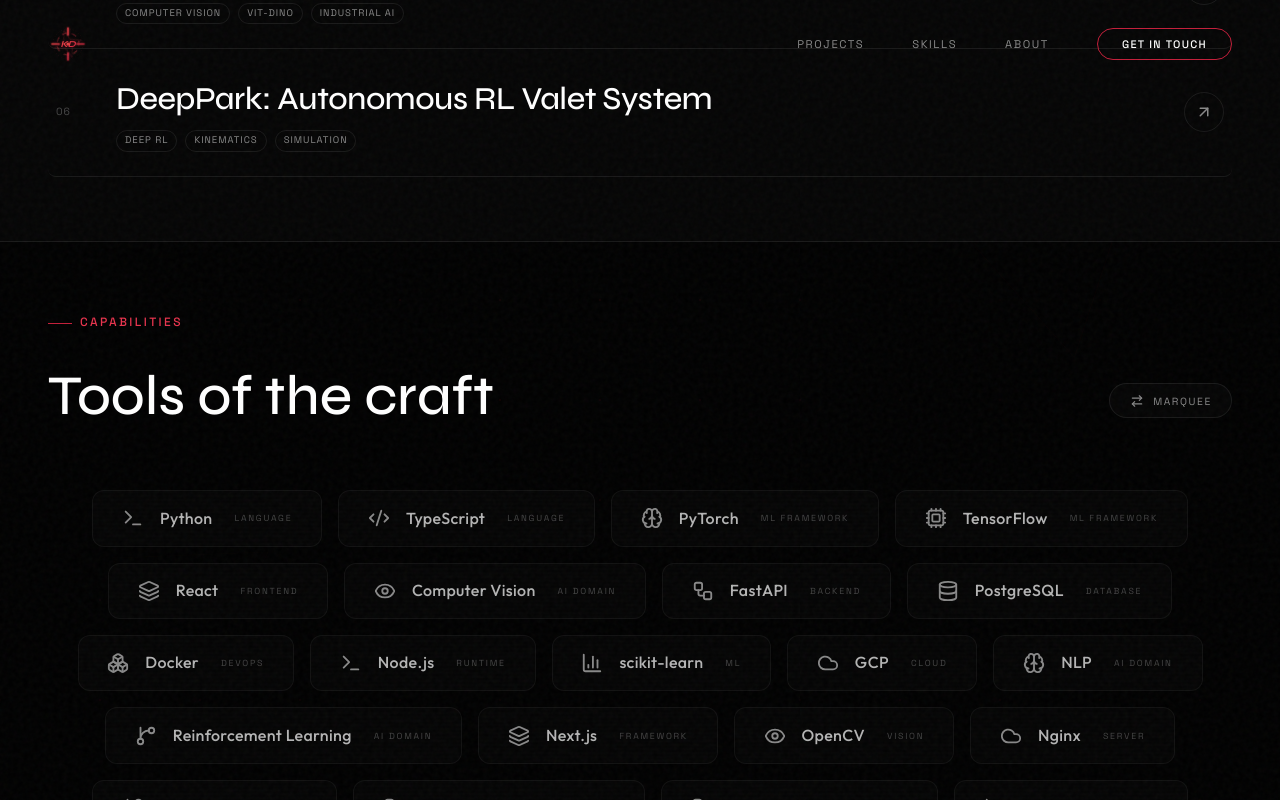
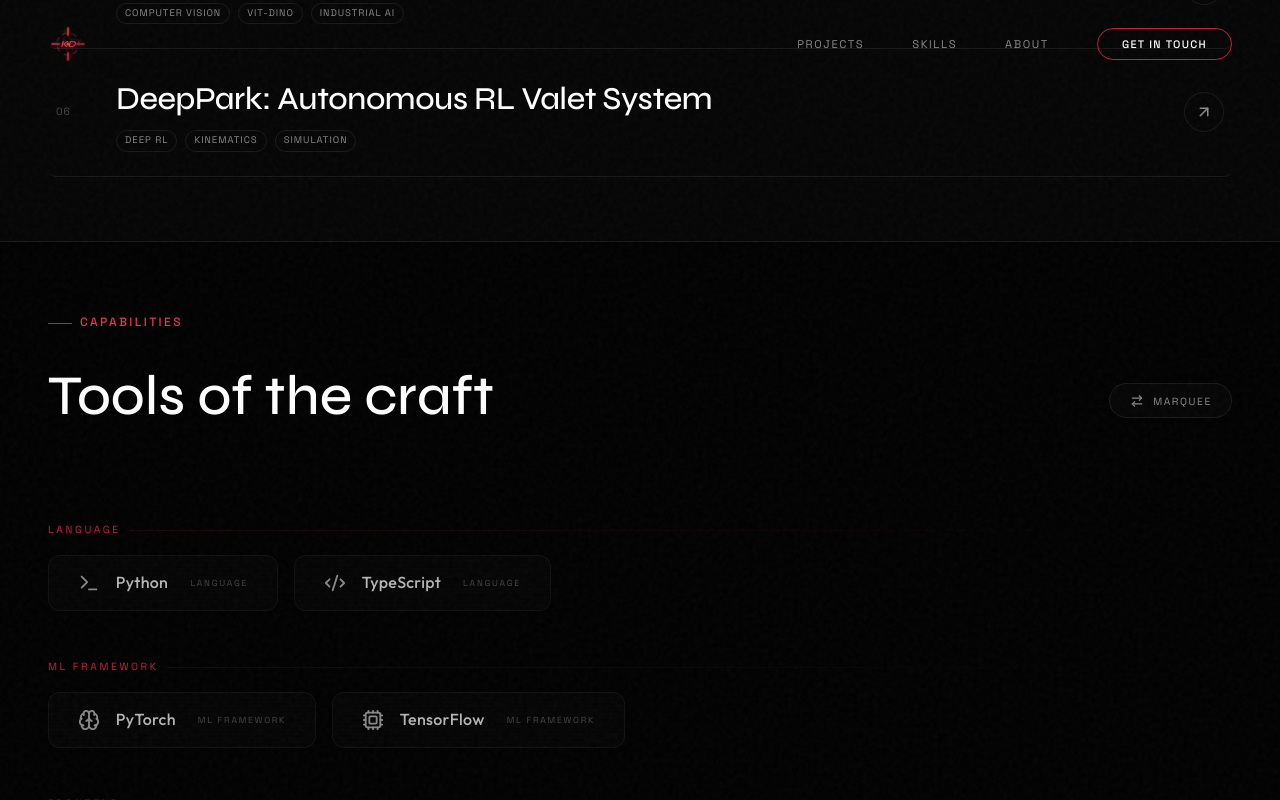
Before and after one commit to KritishX/portfolio-website, a React (Vite) app: page / in a window 1280 px wide. Both pictures are taken after a click on the button "VIEW ALL". Shown: the part 1746-2546 px from the top of the page. Built offline with nearby package versions, Linux system fonts and the light colour scheme; a web font is replaced by a local one.

Commit message:
design: redesigned skills assembly with categorized snapping and audit sweep

```diff
--- a/src/components/Skills.tsx
+++ b/src/components/Skills.tsx
@@ -55,8 +55,13 @@
         <motion.div
           key={`${skill.name}-${i}`}
           className="skill-pill"
-          layoutId={i < skills.length ? skill.name : undefined}
-          transition={{ duration: 0.6, ease: [0.16, 1, 0.3, 1] }}
+          layoutId={i < skills.length ? `skill-${skill.name}` : undefined}
+          transition={{
+            type: "spring",
+            stiffness: 400,
+            damping: 35,
+            mass: 0.8
+          }}
         >
           <skill.icon className="skill-pill-icon" />
           <span className="skill-pill-name">{skill.name}</span>
@@ -69,6 +74,9 @@
 
 export default function Skills() {
   const [isGrid, setIsGrid] = useState(false)
+
+  // Grouped skills for the "Audit" view
+  const categories = Array.from(new Set(allSkills.map(s => s.category)))
 
   return (
     <section className="skills section" id="skills">
@@ -105,28 +113,58 @@
           </motion.button>
         </div>
 
+        <div className="skills-view-wrap">
           <AnimatePresence mode="popLayout">
             {isGrid ? (
               <motion.div
                 key="grid"
-              className="skills-grid"
+                className="skills-grid-view"
                 initial={{ opacity: 0 }}
                 animate={{ opacity: 1 }}
                 exit={{ opacity: 0 }}
-              transition={{ duration: 0.4 }}
+                transition={{ duration: 0.5 }}
               >
-              {allSkills.map((skill) => (
+                {/* Technical Scanning Sweep during assembly */}
+                <motion.div
+                  className="skills-scan-line"
+                  initial={{ left: '-10%' }}
+                  animate={{ left: '110%' }}
+                  transition={{ duration: 1.2, ease: "easeInOut" }}
+                />
+
+                <div className="skills-categories">
+                  {categories.map((cat, ci) => (
+                    <div key={cat} className="skills-cat-group">
+                      <motion.span
+                        className="skills-cat-label"
+                        initial={{ opacity: 0, x: -10 }}
+                        animate={{ opacity: 1, x: 0 }}
+                        transition={{ delay: 0.2 + ci * 0.1 }}
+                      >
+                        {cat}
+                      </motion.span>
+                      <div className="skills-cat-list">
+                        {allSkills.filter(s => s.category === cat).map((skill) => (
                           <motion.div
                             key={skill.name}
                             className="skill-pill"
-                  layoutId={skill.name}
-                  transition={{ duration: 0.6, ease: [0.16, 1, 0.3, 1] }}
+                            layoutId={`skill-${skill.name}`}
+                            transition={{
+                              type: "spring",
+                              stiffness: 400,
+                              damping: 35,
+                              mass: 0.8
+                            }}
                           >
                             <skill.icon className="skill-pill-icon" />
                             <span className="skill-pill-name">{skill.name}</span>
                             <span className="skill-pill-category">{skill.category}</span>
                           </motion.div>
                         ))}
+                      </div>
+                    </div>
+                  ))}
+                </div>
               </motion.div>
             ) : (
               <motion.div
@@ -135,7 +173,7 @@
                 initial={{ opacity: 0 }}
                 animate={{ opacity: 1 }}
                 exit={{ opacity: 0 }}
-              transition={{ duration: 0.4 }}
+                transition={{ duration: 0.5 }}
               >
                 <MarqueeRow skills={skillsRow1} />
                 <MarqueeRow skills={skillsRow2} reverse />
@@ -143,6 +181,7 @@
             )}
           </AnimatePresence>
         </div>
+      </div>
     </section>
   )
 }
--- a/src/styles/skills.css
+++ b/src/styles/skills.css
@@ -51,14 +51,67 @@
   margin-top: 1px;
 }
 
-.skills-grid {
-  display: flex;
-  flex-wrap: wrap;
-  justify-content: center;
-  gap: var(--space-md);
+.skills-view-wrap {
+  position: relative;
+  min-height: 400px;
+}
+
+.skills-grid-view {
   padding-inline: var(--gutter);
   max-width: var(--container-max);
   margin-inline: auto;
+  position: relative;
+  overflow: hidden;
+  padding-block: var(--space-xl);
+}
+
+.skills-scan-line {
+  position: absolute;
+  top: 0;
+  bottom: 0;
+  width: 2px;
+  background: linear-gradient(to bottom, transparent, var(--crimson), transparent);
+  box-shadow: 0 0 15px var(--crimson);
+  z-index: 10;
+  pointer-events: none;
+  opacity: 0.6;
+}
+
+.skills-categories {
+  display: flex;
+  flex-direction: column;
+  gap: var(--space-2xl);
+}
+
+.skills-cat-group {
+  display: flex;
+  flex-direction: column;
+  gap: var(--space-md);
+}
+
+.skills-cat-label {
+  font-family: var(--font-mono);
+  font-size: 0.65rem;
+  letter-spacing: 0.25em;
+  text-transform: uppercase;
+  color: var(--crimson);
+  display: flex;
+  align-items: center;
+  gap: var(--space-sm);
+  opacity: 0.8;
+}
+
+.skills-cat-label::after {
+  content: '';
+  height: 1px;
+  flex: 1;
+  background: linear-gradient(to right, var(--crimson-glow), transparent);
+}
+
+.skills-cat-list {
+  display: flex;
+  flex-wrap: wrap;
+  gap: var(--space-md);
 }
 
 .skills-title {
```
Lines whose indentation alone changed are shown as unchanged.
